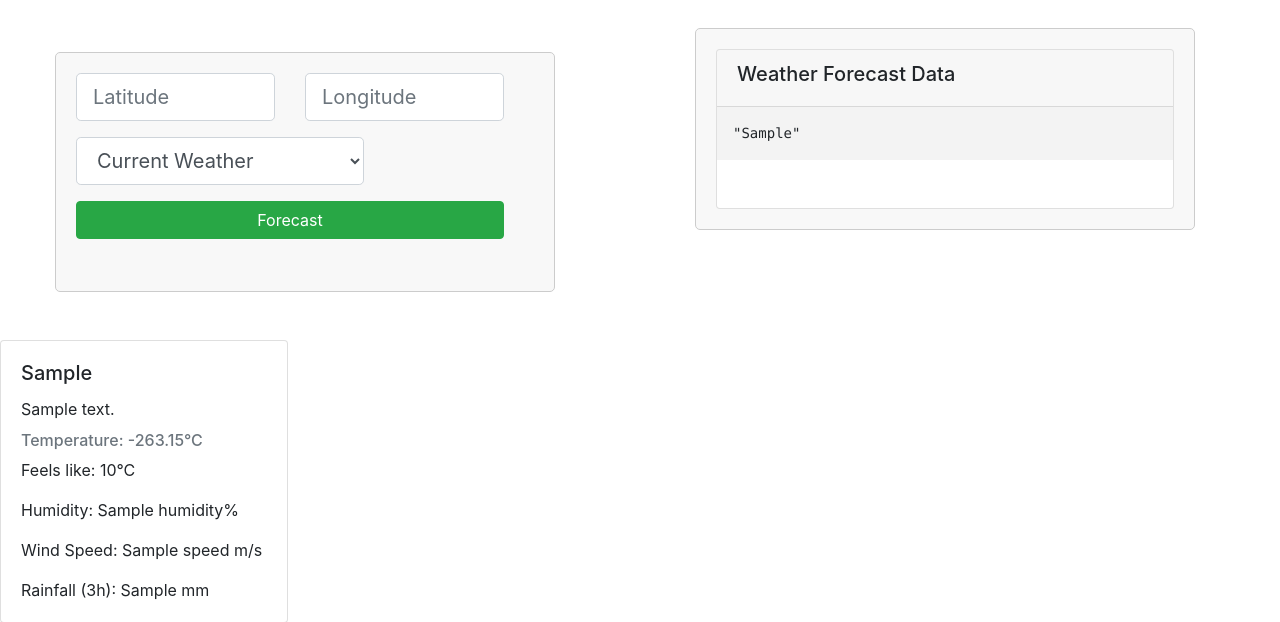
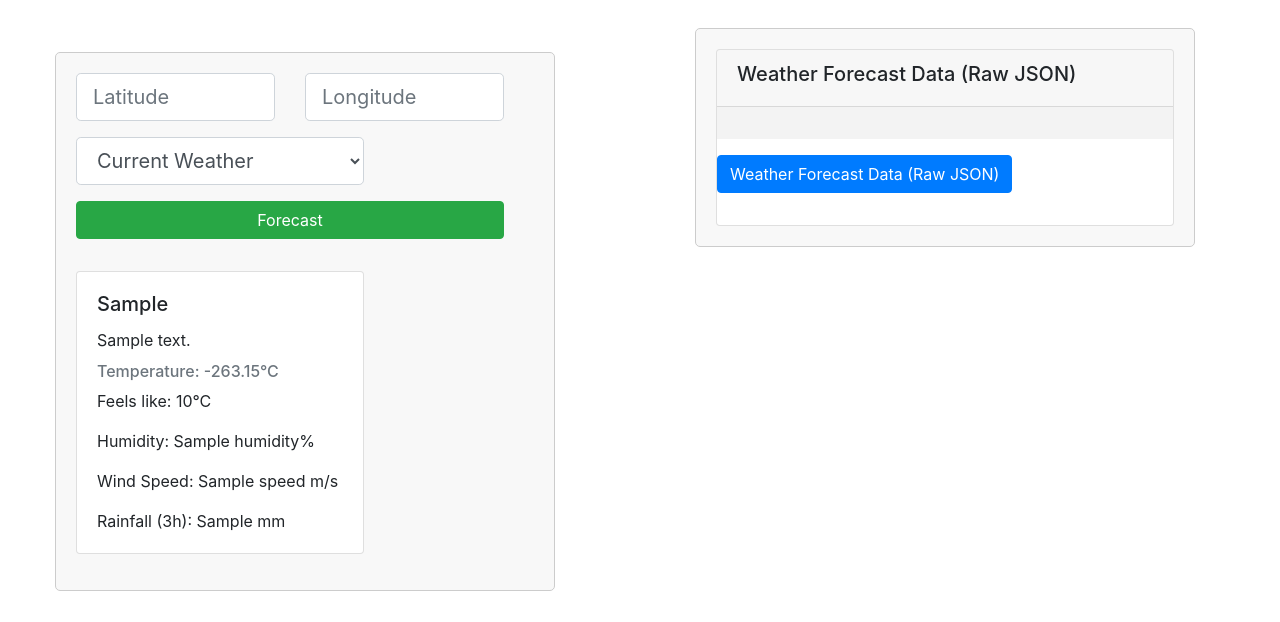
Before and after one commit to EGhost98/Weather-Forecast, a Django app: template Forecast/templates/forecast/index.html in a window 1280 px wide. Shown: the part 56-678 px from the top of the page. Run offline with Django 4.2, Linux system fonts and the light colour scheme; the template is opened without the code that fills it: values that come from a table or form of the project are taken from there, most other values are stand-ins (such as "Sample title", 1, 10 or a date in 2020); some libraries are stand-ins or nearby versions.

Commit message:
Raw Data Download Addeed

```diff
--- a/Forecast/templates/forecast/index.html
+++ b/Forecast/templates/forecast/index.html
@@ -1,5 +1,7 @@
-{% extends 'forecast/base.html' %} {% load custom_filters %} {% block title %}
-Weather Forecast App {%endblock %} {% block content %}
+{% extends 'forecast/base.html' %}
+{% load custom_filters %}
+{% block title %}Weather Forecast App{% endblock %}
+{% block content %}
     <div class="row">
         <div class="column">
             <div class="container mt-5">
@@ -14,9 +16,7 @@
                         </div>
                         <div class="col-12 mb-3">{{ form.detail }}</div>
                         <div class="col-12">
-                        <button class="btn btn-success w-100" type="submit">
-                            Forecast
-                        </button>
+                            <button class="btn btn-success w-100" type="submit">Forecast</button>
                         </div>
                     </div>
                     {% if form.errors %}
@@ -25,57 +25,62 @@
                         </div>
                     {% endif %}
                 </form>
+                {% if detail == "current" %}
+                    <div class="card" style="width: 18rem">
+                        <div class="card-body">
+                            <h5 class="card-text">{{ Weather_Data.dt|unix_to_datetime }}</h5>
+                            <p class="card-text">{{ Weather_Data.weather.0.description }}</p>
+                            <p class="card-text">Temperature: {{ Weather_Data.main.temp|kev_cel }} °C</p>
+                            <p class="card-text">Feels like: {{ Weather_Data.main.feels_like|kev_cel }} °C</p>
+                            <p class="card-text">Humidity: {{ Weather_Data.main.humidity }}%</p>
+                            <p class="card-text">Wind Speed: {{ Weather_Data.wind.speed }} m/s</p>
+                            {% if Weather_Data.rain %}<p class="card-text">RainFall (1h): {{ Weather_Data.rain.1h }} m/s</p>{% endif %}
+                        </div>
+                    </div>
+                {% else %}
+                    {% for item in Weather_Data.list|slice:":7" %}
+                        <div class="card mb-3" style="max-width: 18rem">
+                            <div class="card-body">
+                                <h5 class="card-title">{{ item.dt_txt }}</h5>
+                                <p class="card-text">{{ item.weather.0.description }}</p>
+                                <h6 class="card-subtitle mb-2 text-muted">Temperature: {{ item.main.temp|kev_cel }}°C</h6>
+                                <p class="card-text">Feels like: {{ item.main.feels_like|kev_cel }}°C</p>
+                                <p class="card-text">Humidity: {{ item.main.humidity }}%</p>
+                                <p class="card-text">Wind Speed: {{ item.wind.speed }} m/s</p>
+                                {% if item.rain.3h %}<p class="card-text">Rainfall (3h): {{ item.rain.3h }} mm</p>{% endif %}
+                            </div>
+                        </div>
+                    {% endfor %}
+                {% endif %}
             </div>
         </div>
         <div class="column">
             <div class="container mt-4">
                 <div class="card">
                     <div class="card-header">
-                    <h5>Weather Forecast Data</h5>
+                        <h5>Weather Forecast Data (Raw JSON)</h5>
                     </div>
                     <div class="column">
                         <pre><code id="Weather" class="json"></code></pre>
+                        <button class="btn btn-primary" id="downloadButton">Weather Forecast Data (Raw JSON)</button>
                     </div>
                 </div>
             </div>
         </div>
     </div>
-{% if detail == "current" %}
-<div class="card" style="width: 18rem">
-    <div class="card-body">
-        <h5 class="card-text">{{ Weather_Data.dt|unix_to_datetime }}</h5>
-        <p class="card-text">{{ Weather_Data.weather.0.description }}</p>
-        <p class="card-text">
-            Temperature: {{ Weather_Data.main.temp|kev_cel }} °C
-        </p>
-        <p class="card-text">
-            Feels like: {{ Weather_Data.main.feels_like|kev_cel }} °C
-        </p>
-        <p class="card-text">Humidity: {{ Weather_Data.main.humidity }}%</p>
-        <p class="card-text">Wind Speed: {{ Weather_Data.wind.speed }} m/s</p>
-        {% if Weather_Data.rain %}
-        <p class="card-text">RainFall (1h): {{ Weather_Data.rain.1h }} m/s</p>
-        {% endif %}
-    </div>
-</div>
-{% else %} {% for item in Weather_Data.list|slice:":7" %}
-<div class="card mb-3" style="max-width: 18rem">
-    <div class="card-body">
-        <h5 class="card-title">{{ item.dt_txt }}</h5>
-        <p class="card-text">{{ item.weather.0.description }}</p>
-        <h6 class="card-subtitle mb-2 text-muted">
-            Temperature: {{ item.main.temp|kev_cel  }}°C
-        </h6>
-        <p class="card-text">Feels like: {{ item.main.feels_like|kev_cel  }}°C</p>
-        <p class="card-text">Humidity: {{ item.main.humidity }}%</p>
-        <p class="card-text">Wind Speed: {{ item.wind.speed }} m/s</p>
-        {% if item.rain.3h %}
-        <p class="card-text">Rainfall (3h): {{ item.rain.3h }} mm</p>
-        {% endif %}
-    </div>
-</div>
-{% endfor %} {% endif %}
     <style>
+        .card.clear {
+            background-image: url('path_to_clear_image.jpg');
+        }
+
+        .card.clouds {
+            background-image: url('path_to_clouds_image.jpg');
+        }
+
+        .card.rain {
+            background-image: url('path_to_rain_image.jpg');
+        }
+
         .row {
             display: flex;
             flex-direction: row;
@@ -100,9 +105,25 @@
         }
     </style>
     <script>
-    const Wea_Data = "{{ Weather_Data|escapejs }}";
+        const Wea_Data = JSON.parse("{{ raw_json|escapejs }}");
         let pretty_json = JSON.stringify(Wea_Data, null, 2);
         document.getElementById("Weather").innerHTML = pretty_json;
-    hljs.highlightBlock(document.getElementById("Weather"));
+
+        // Function to download the JSON file
+        function downloadJSON(filename, text) {
+            const element = document.createElement('a');
+            element.setAttribute('href', 'data:text/plain;charset=utf-8,' + encodeURIComponent(text));
+            element.setAttribute('download', filename);
+            element.style.display = 'none';
+            document.body.appendChild(element);
+            element.click();
+            document.body.removeChild(element);
+        }
+
+        // Attach click event listener to the download button
+        document.getElementById("downloadButton").addEventListener("click", function () {
+            downloadJSON("weather_forecast.json", JSON.stringify(Wea_Data, null, 2));
+        });
     </script>
+
 {% endblock %}
--- a/Forecast/views.py
+++ b/Forecast/views.py
@@ -27,6 +27,7 @@
             api_endpoint_url = f'{host_url}/api/weather?lat={lat}&lon={lon}&detail={detailing_type}'
             Weather_data = requests.get(api_endpoint_url).json()
             context['Weather_Data'] = Weather_data
+            context['raw_json'] = json.dumps(Weather_data)
             context['detail'] = detailing_type
             return render(request, 'forecast/index.html', context)
         else:
```
Also changed, not shown: core/settings.py (+3 -4 lines), db.sqlite3, static/Clear.jpg (added), static/Clouds.jpg (added), static/Rain.jpg (added). Lines whose indentation alone changed are shown as unchanged.
